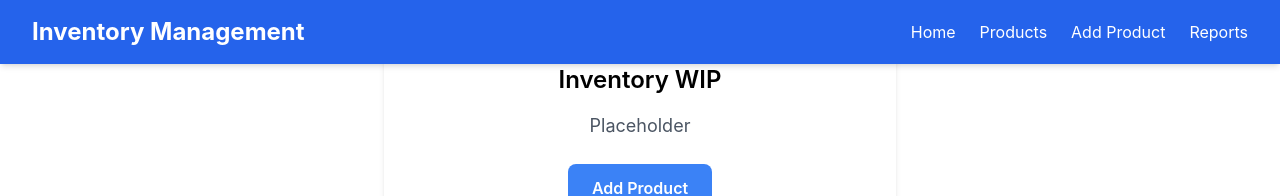
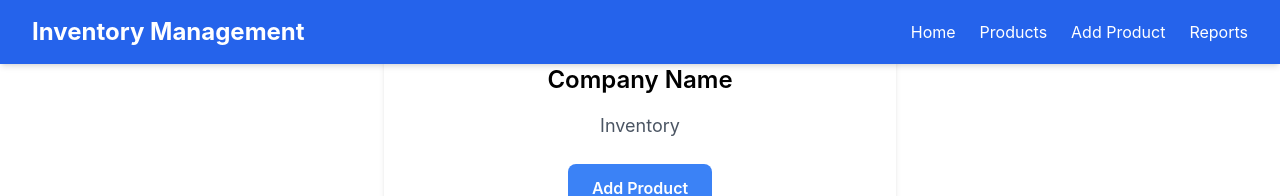
Before and after one commit to notAnotherAverageJoe/Inventory-Management-React, a React (Create React App) app in the folder client/: page / in a window 1280 px wide. Shown: the top 196 px of the page. Built offline with nearby package versions, Linux system fonts and the light colour scheme.

Commit message:
changed home

```diff
--- a/client/src/components/Home.js
+++ b/client/src/components/Home.js
@@ -10,8 +10,8 @@ const Home = () => {
 
   return (
     <div className="max-w-lg mx-auto p-6 bg-white shadow-md rounded-lg mt-10">
-      <h2 className="text-2xl font-semibold text-center mb-4">Inventory WIP</h2>
-      <h4 className="text-lg text-center text-gray-600 mb-6">Placeholder</h4>
+      <h2 className="text-2xl font-semibold text-center mb-4">Company Name</h2>
+      <h4 className="text-lg text-center text-gray-600 mb-6">Inventory</h4>
 
       {/* Button to add product */}
       <div className="flex justify-center">
```
